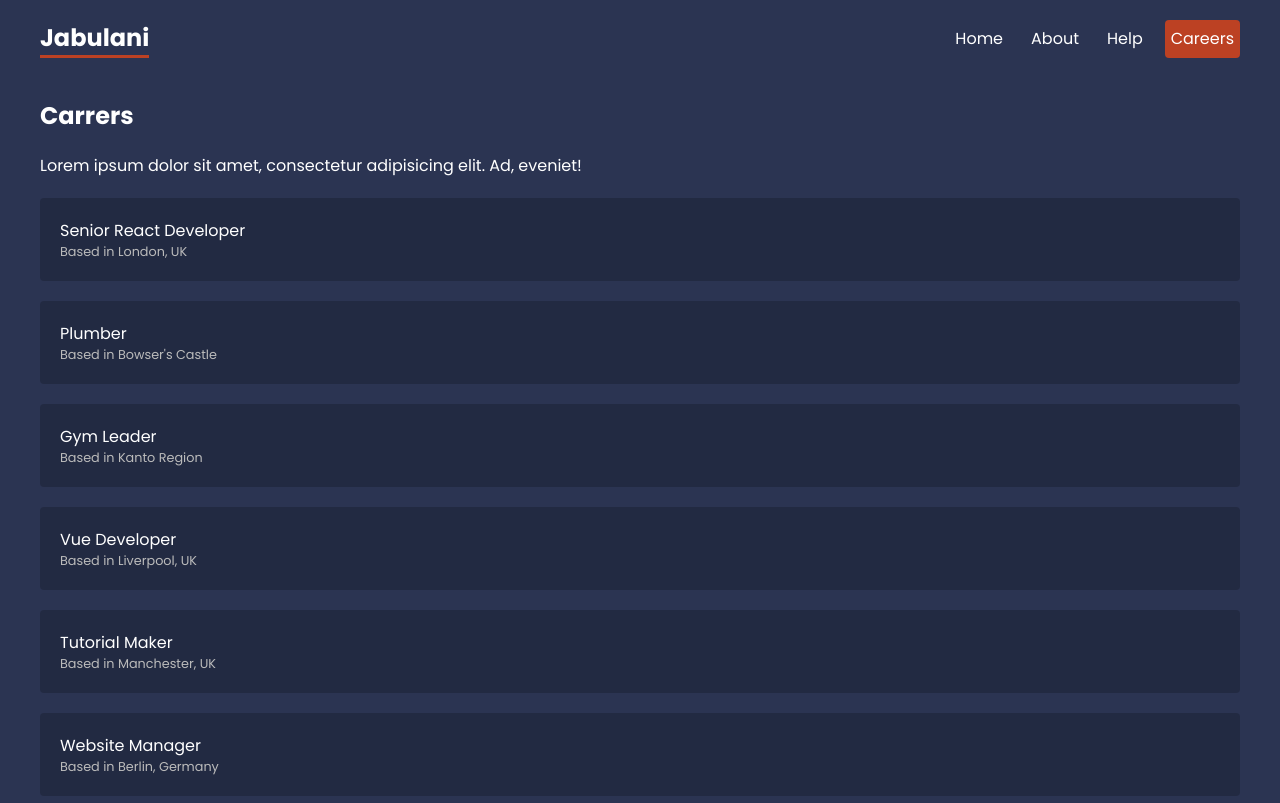
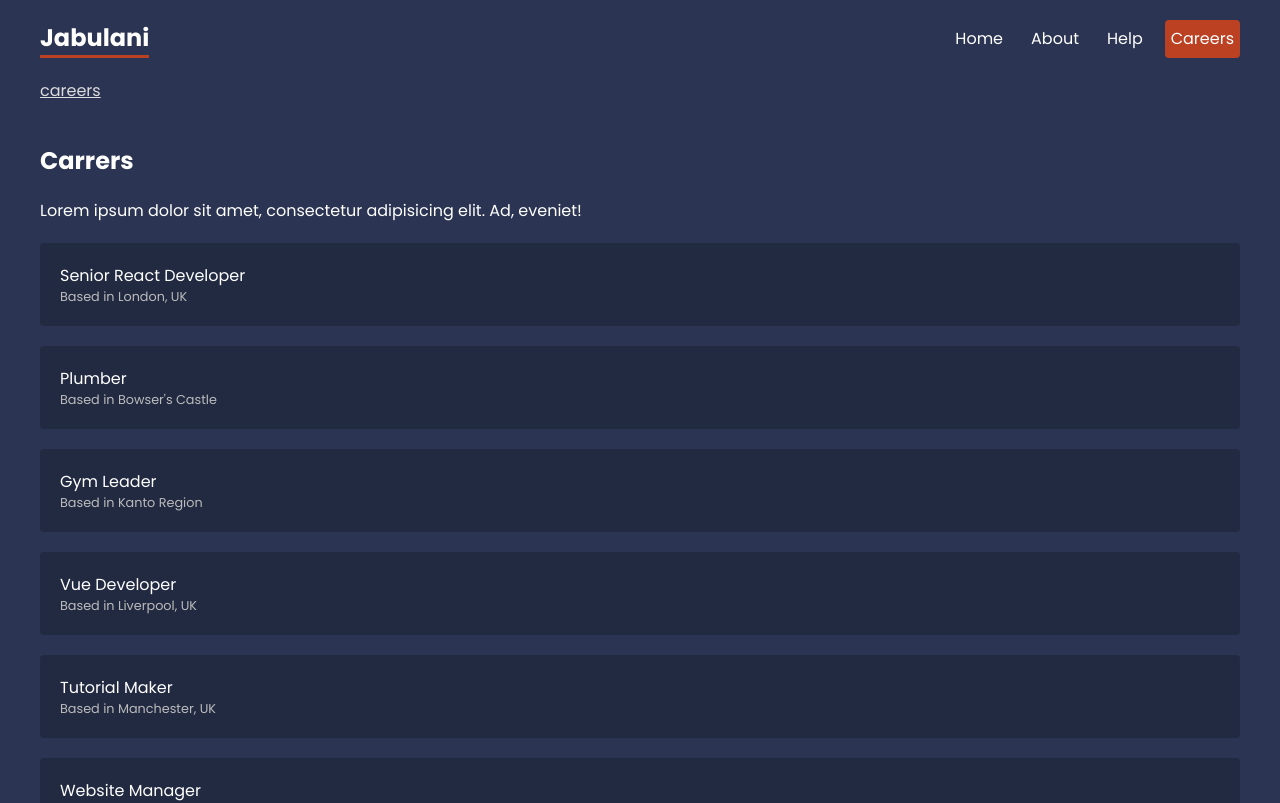
Before and after one commit to Chisonm/react-router-indepth, a React (Create React App) app: page /careers in a window 1280 px wide. Shown: the top 803 px of the page. Built offline with nearby package versions, Linux system fonts and the light colour scheme; data requests are answered from the project's data file.

Commit message:
using the useLocaion hook from react router dom for breadcrumb

```diff
--- /dev/null
+++ b/src/components/Breadcrumbs.js
@@ -0,0 +1,23 @@
+import React from 'react'
+import { Link, useLocation } from 'react-router-dom'
+
+export default function Breadcrumbs() {
+    const location = useLocation()
+
+    let currentLink = []
+    const crumbs = location.pathname.split('/')
+        .filter((path) => path !== '')
+        .map((path) => { currentLink.push(`/${path}`)
+            return (
+                <div className="crumb" key={path}>
+                    <Link to={currentLink.join('')}>{path}</Link>
+                </div>
+            )
+    })
+
+  return (
+    <div className='breadcrumbs'>
+        {crumbs}
+    </div>
+  )
+}
--- a/src/index.css
+++ b/src/index.css
@@ -133,3 +133,21 @@
 
 
 /* breadcrumbs */
+.breadcrumbs {
+  max-width: 1200px;
+  margin: 20px auto;
+}
+.breadcrumbs > *{
+  display: inline-block;
+  margin-right: 10px;
+}
+.breadcrumbs .crumb:after {
+  content: '>';
+  margin-left: 10px;
+}
+.breadcrumbs .crumb:last-child:after {
+  display: none;
+}
+.breadcrumbs .crumb a {
+  color: #ddd;
+}
--- a/src/layouts/RootLayout.js
+++ b/src/layouts/RootLayout.js
@@ -1,5 +1,6 @@
 import React from 'react'
 import { NavLink, Outlet } from 'react-router-dom'
+import Breadcrumbs from '../components/Breadcrumbs'
 
 
 export default function RootLayout() {
@@ -13,6 +14,7 @@
                     <NavLink to="/help">Help</NavLink>
                     <NavLink to="/careers">Careers</NavLink>
                 </nav>
+                <Breadcrumbs />
             </header>
 
             <main>
```
